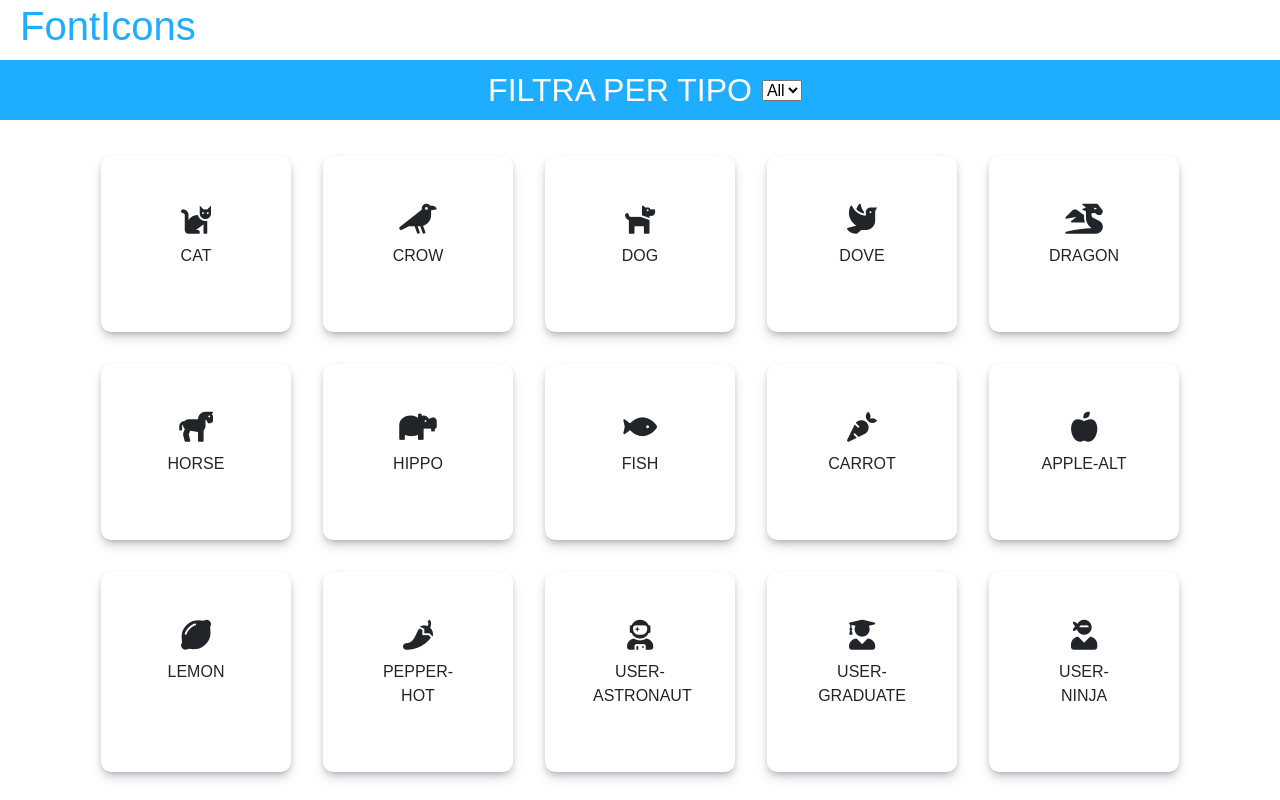
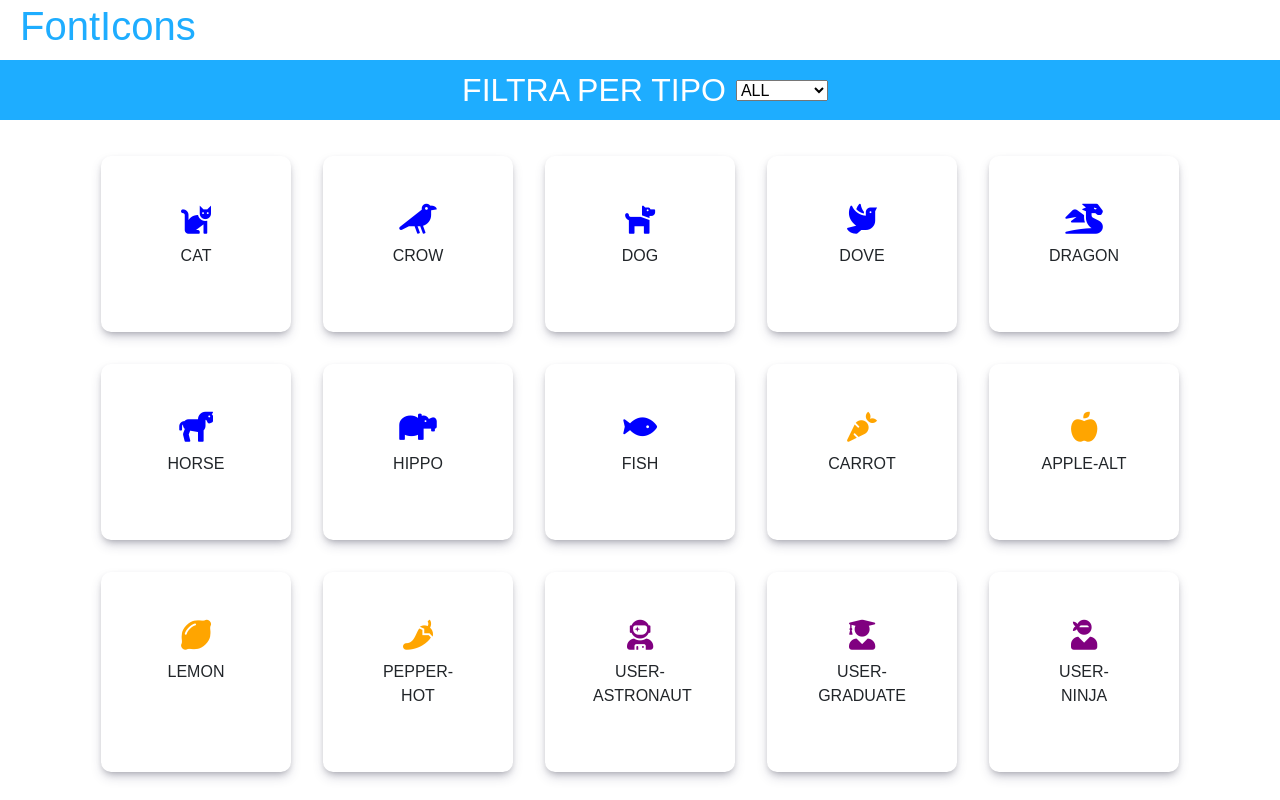
Before and after one commit to Marcotexcode/js-es6-icons, a plain HTML site: page index.html in a window 1280 px wide. Shown: the top 800 px of the page. Drawn offline with nearby package versions, Linux system fonts and the light colour scheme.

Commit message:
fine esercizio

```diff
--- a/css/style.css
+++ b/css/style.css
@@ -60,7 +60,3 @@ main {
     margin-bottom: 10px;
     font-size: 30px;
 }
-
-.box1 p {
-    text-transform: uppercase;
-}
--- a/index.html
+++ b/index.html
@@ -18,8 +18,8 @@
         </div>
         <div class="head-bottom">
                 <h2>filtra per tipo</h2>
-                    <select name="tipo" id="">
-                        <option value="1">All</option>
+                <select name="type" id="type">
+                    <option value="ALL">ALL</option>
                 </select>
         </div>
     </header>
--- a/js/script.js
+++ b/js/script.js
@@ -1,107 +1,123 @@
 
 const icons = [
 
-  {name:'cat', prefix:'fa-cat', type:'animal', family:'fas'},
+  {name:'cat', prefix:'fa-', type:'animal', family:'fas'},
 
-  {name:'crow', prefix:'fa-crow', type:'animal', family:'fas', },
+  {name:'crow', prefix:'fa-', type:'animal', family:'fas', },
 
-  {name:'dog', prefix:'fa-dog', type:'animal', family:'fas', },
+  {name:'dog', prefix:'fa-', type:'animal', family:'fas', },
 
-  {name:'dove', prefix:'fa-dove', type:'animal', family:'fas', },
+  {name:'dove', prefix:'fa-', type:'animal', family:'fas', },
 
-  {name:'dragon', prefix:'fa-dragon', type:'animal', family:'fas', },
+  {name:'dragon', prefix:'fa-', type:'animal', family:'fas', },
 
-  {name:'horse', prefix:'fa-horse', type:'animal', family:'fas', },
+  {name:'horse', prefix:'fa-', type:'animal', family:'fas', },
 
-  {name:'hippo', prefix:'fa-hippo', type:'animal', family:'fas', },
+  {name:'hippo', prefix:'fa-', type:'animal', family:'fas', },
 
-  {name:'fish', prefix:'fa-fish', type:'animal', family:'fas', },
+  {name:'fish', prefix:'fa-', type:'animal', family:'fas', },
 
-  {name:'carrot', prefix:'fa-carrot', type:'vegetable', family:'fas', },
+  {name:'carrot', prefix:'fa-', type:'vegetable', family:'fas', },
 
-  {name:'apple-alt', prefix:'fa-apple-alt', type:'vegetable', family:'fas', },
+  {name:'apple-alt', prefix:'fa-', type:'vegetable', family:'fas', },
 
-  {name:'lemon', prefix:'fa-lemon', type:'vegetable', family:'fas', },
+  {name:'lemon', prefix:'fa-', type:'vegetable', family:'fas', },
 
-  {name:'pepper-hot', prefix:'fa-pepper-hot', type:'vegetable', family:'fas', },
+  {name:'pepper-hot', prefix:'fa-', type:'vegetable', family:'fas', },
 
-  {name:'user-astronaut', prefix:'fa-user-astronaut', type:'user', family:'fas', },
+  {name:'user-astronaut', prefix:'fa-', type:'user', family:'fas', },
 
-  {name:'user-graduate', prefix:'fa-user-graduate', type:'user', family:'fas', },
+  {name:'user-graduate', prefix:'fa-', type:'user', family:'fas', },
 
-  {name:'user-ninja', prefix:'fa-user-ninja', type:'user', family:'fas', },
+  {name:'user-ninja', prefix:'fa-', type:'user', family:'fas', },
 
-  {name:'user-secret', prefix:'fa-user-secret', type:'user', family:'fas', },
+  {name:'user-secret', prefix:'fa-', type:'user', family:'fas', },
 
-  ];
+];
 
 
-print(icons);
 
-// const coloredArray = icons.map((element) => {
+const coloredArray = colorIcons(icons);
 
-//   let color = 'purple';
+printIcons(coloredArray);
 
-//   const {name, prefix, type, family} = element;
+// aggiungere ogni type di elemento in un array usando il foreach
+// e metterlo agiungere un tag option nell html
+
+const types = [];
+
+coloredArray.forEach((element) => {
+
+  if(!types.includes(element.type)) {
+
+    types.push(element.type);
+
+    document.getElementById('type').innerHTML +=
+
+    `
+      <option value="${element.type}">${element.type}</option>
+
+    `
+
+  }
+
+});
 
 
-//   if(type == 'animal') {
-//     color = 'blue';
-//   } else if (type == 'vegetable') {
-//     color = 'orange';
-//   }
+// FILTRARE LE ICONE
 
+const select = document.getElementById('type');
 
-//   return {
-//     name,
-//     prefix,
-//     type,
-//     family,
-//     color
-//   }
+console.log(select);
 
-// });
+select.addEventListener('change', function() {
+
+  const valoreSelect = select.value;
+
+  console.log(valoreSelect);
+
+  const filteredIcons = coloredArray.filter((element) => {
+
+     return element.type == valoreSelect;
+
+  });
+
+  if(valoreSelect === 'ALL') {
+
+    printIcons(coloredArray);
+
+  }else {
+
+    printIcons(filteredIcons);
+
+  }
+
+});
 
 
 
 
 
 
-// const colorAnimal = 'red';
-// const colorUser = '';
-// const colorVegetable = '';
-
-
-// const addColor = icons.map((element) => {
-
-//   const {name, prefix, type, family} = element;
-
-//   if (type == 'user') {
-//     color : 'red';
-//   }
-
-
-//   return {
-//    color
-//   }
-// });
+// **************************** FUNZIONI **************************** //
 
 
 
+// **************************** FUNZIONE 1 **************************** //
+// AGGIUNGE QUELLO CHE C'E DENTRO L'ARRAY DI OGGETTI E LO STAMPA NELLA PAGINA CON AGGIUNTA DI CSS
 
+function printIcons(array) {
 
-// FUNZIONI
-
-function print(array) {
+  document.getElementById('icons').innerHTML = ''; // si aggiunge per filtrare le icone
   array.forEach((element) => {
 
-    const {name, prefix, family} = element;
+    const {color, name, prefix, family} = element;
 
     document.getElementById('icons').innerHTML +=
 
     `
       <div class="box1 p-5 col-2 m-3  text-center">
-          <span><i class="${prefix} ${family}"></i><p>${name}</p></span>
+          <span><i class="${family} ${prefix}${name}" style="color:${color}"></i><p>${name.toUpperCase()}</p></span>
       </div>
 
     `
@@ -109,3 +125,37 @@ function print(array) {
   });
 
 }
+// ${family} ${prefix}${name} NAME DA IL NOME A PREFISSO PER POTER AVERE TUTTLE LE ICONE, SI DEVE SCRIVERE TUTTO ATTACATO
+
+
+
+// **************************** FUNZIONE 2 **************************** //
+
+// DA COLORE AGLI ELEMENTI
+
+function colorIcons(array) {
+
+  const coloredArray =  array.map((element) => {
+
+    // aggiungere il colore creando una variabile e con una condizione fargli cambiare colore in base al (type)
+    let color = 'purple';
+
+    if (element.type == 'animal') {
+
+      color = 'blue';
+
+    } else if (element.type == 'vegetable') {
+
+      color = 'orange';
+    }
+
+    return {
+      ...element, // Questo e il metodo spred, oppure usare la destrutturazione
+      color
+    }
+
+  });
+
+  return coloredArray;
+
+}
```
Lines whose indentation alone changed are shown as unchanged.
